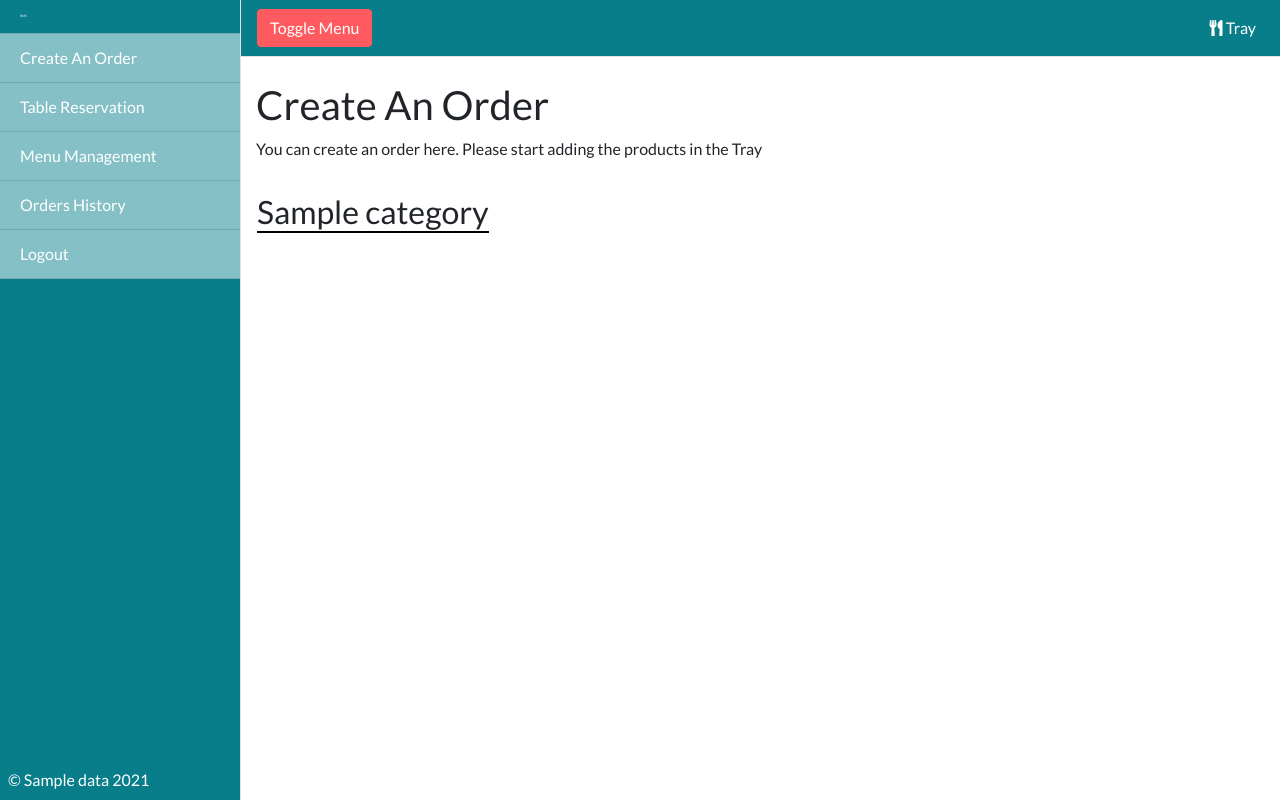
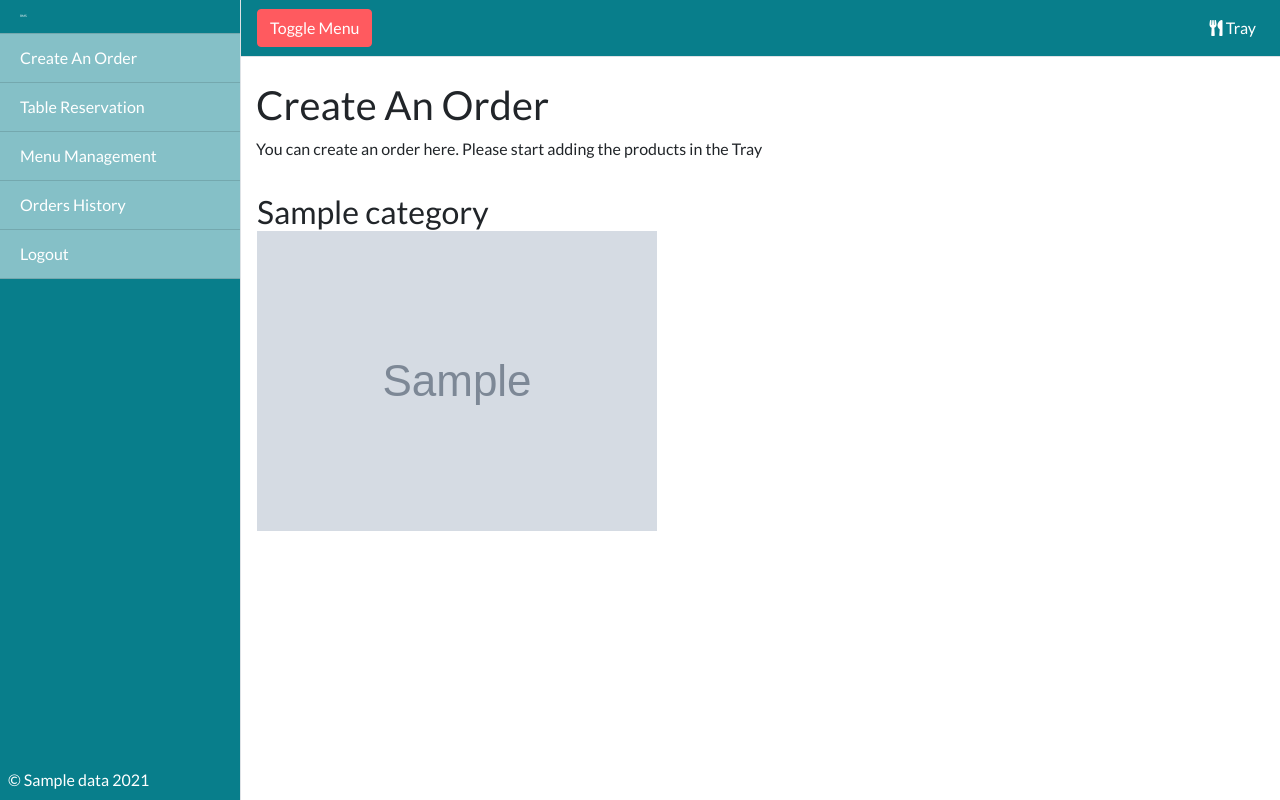
Before and after one commit to riteshsharma18/restaurant-app, a Flask app: template templates/private/dashboard.html in a window 1280 px wide. Run offline with Flask 2, Linux system fonts and the light colour scheme; the template is opened without the code that fills it: most values are stand-ins (such as "Sample title", 1, 10 or a date in 2020); grey boxes marked "Sample" are stand-in pictures; some libraries are stand-ins or nearby versions.

Commit message:
updated menu-management and dashboard templates

```diff
--- a/templates/private/dashboard.html
+++ b/templates/private/dashboard.html
@@ -3,6 +3,13 @@
 <head>
   {%include 'links.html'%}
     <title>Home - Restaurant Application</title>
+    <style>
+        .image-holder
+        {
+            width:200px;
+            height:200px;
+        }
+    </style>
 </head>
 <body>
 
@@ -24,7 +31,14 @@
                   <div class="col-md-12 p-3">
                     <h2 style="display:inline; border-bottom:2px solid black;">{{category.category}}</h2>
                       <div class="row">
-                          <div class="col-2 col-md-2 col-lg-3"></div>
+                          {%for product in data.products[category.id]%}
+                           <div class="col-2 col-md-2 col-lg-3">
+                              <div class="image-holder">
+
+                                    <img src="../../images/{{product.image}}">
+                              </div>
+                          </div>
+                          {%endfor%}
                       </div>
                   </div>
               </div>
```
Also changed, not shown: restaurantenv/36d27d36-eac6-4e1f-ae23-af84c920bc4a.jpg (added).
